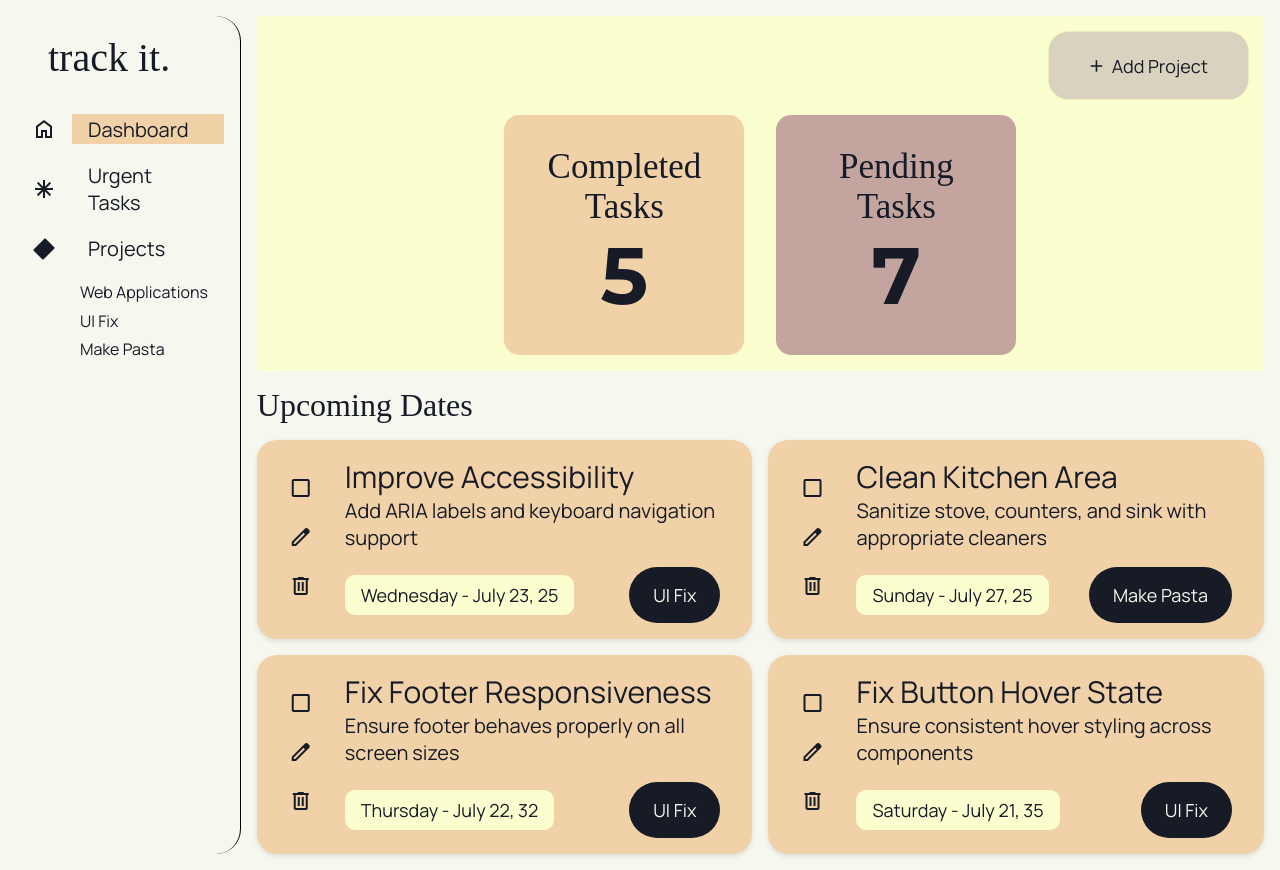
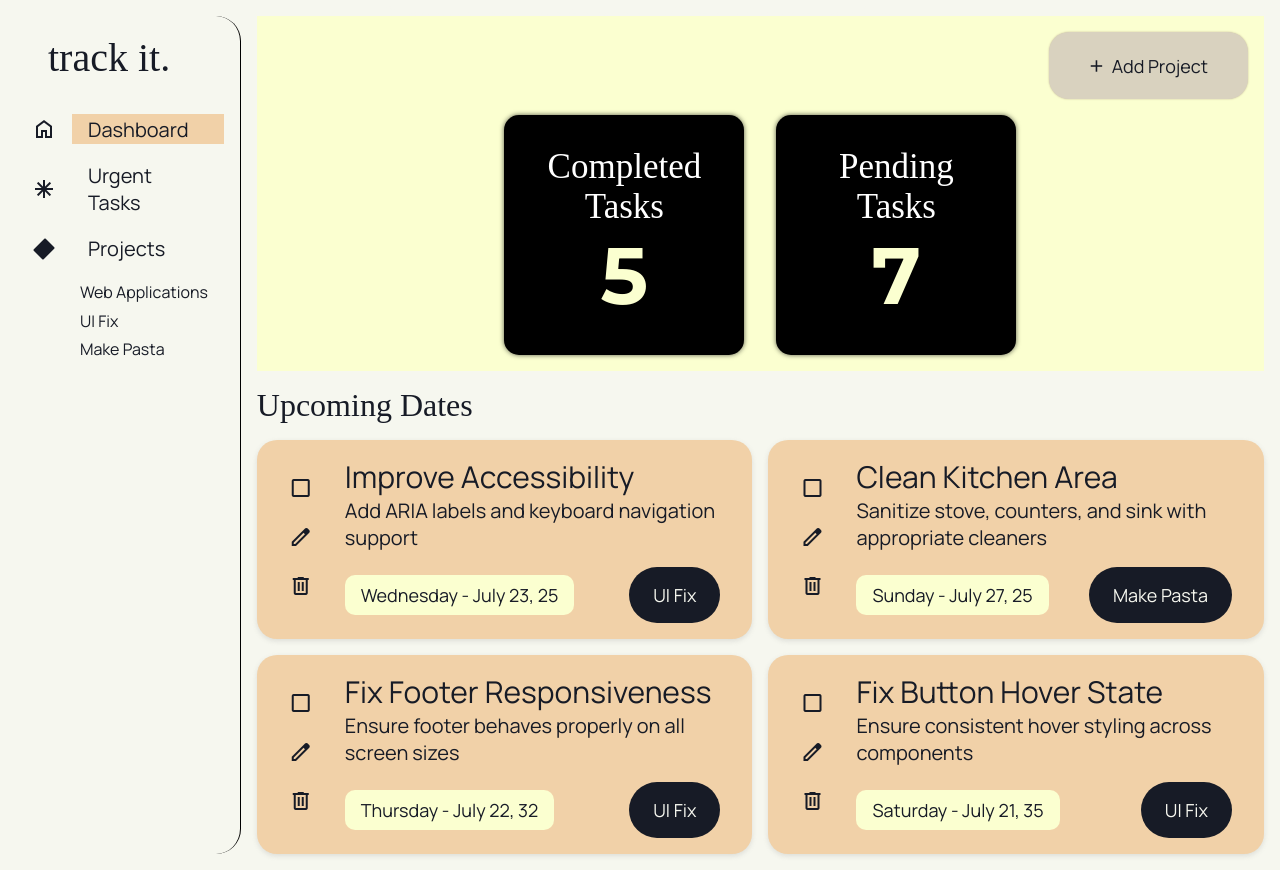
Before and after one commit to ali5917/todo-list, a website built with webpack: page src/template.html in a window 1280 px wide. Built offline with nearby package versions, Linux system fonts and the light colour scheme; files whose address does not match are found by name.

Commit message:
update hero section styles

```diff
--- a/src/styles.css
+++ b/src/styles.css
@@ -79,6 +79,10 @@ body {
     padding: 0.1rem 1rem;
     width: 100%;
     text-align: left;
+}
+
+.sidebar-section button:hover {
+    background-color: #f2dfc6;
 }
 
 .sidebar-section button.active {
@@ -499,6 +503,9 @@ input:focus {
     width: 15rem;
     height: 15rem;
     font-weight: bold;
+    box-shadow: 0 0 5px 0 #000000a8;
+    background-color: black;
+    color: white;
 }
 
 .stats div .title {
@@ -509,13 +516,7 @@ input:focus {
 .stats div .count {
     font-family: "Montserrat";
     font-size: 80px;
-}
-
-.comp-tasks {
-    background-color: #F1D1A8;
-}
-.pend-tasks {
-    background-color: #C3A49F;
+    color: #FBFFD0;
 }
 
 .overlay {
```
